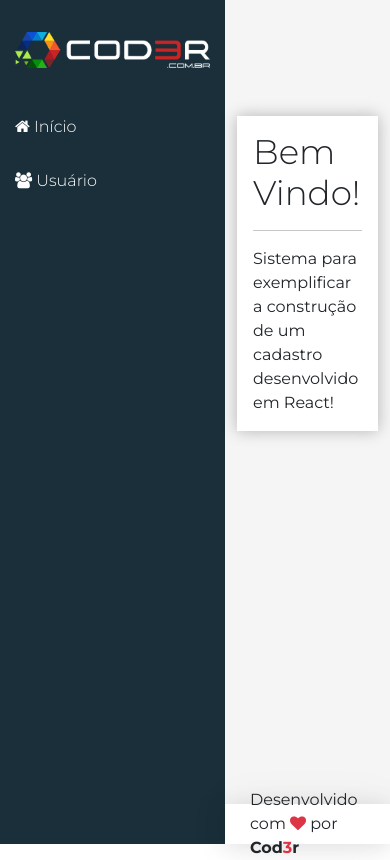
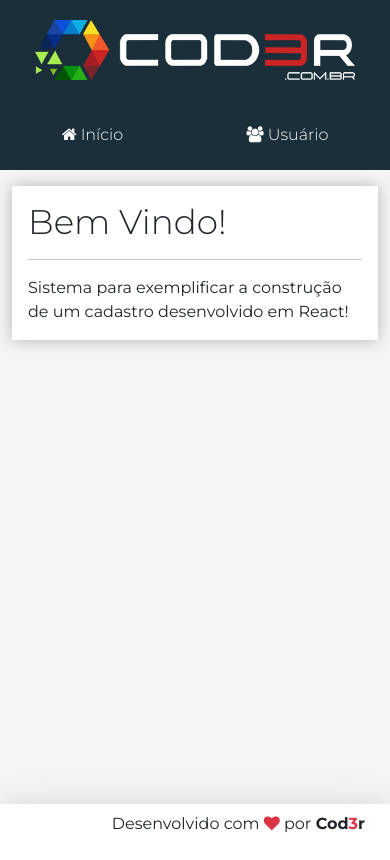
Before and after one commit to lukanvieira/crud, a React (Create React App) app in the folder frontend/: page / in a window 390 px wide. Built offline with nearby package versions, Linux system fonts and the light colour scheme.

Commit message:
Adicionando responsividade

```diff
--- a/frontend/src/components/template/logo.css
+++ b/frontend/src/components/template/logo.css
@@ -9,3 +9,9 @@
     padding: 0px 15px;
     width: 100%;
 }
+
+@media(max-width: 576px) {
+    aside.logo img {
+        width: 350px;
+    }
+}
--- a/frontend/src/components/template/nav.css
+++ b/frontend/src/components/template/nav.css
@@ -16,3 +16,18 @@
 .menu a:hover {
     background: linear-gradient(135deg, #07a7e3, #32dac3 100%);
 }
+
+@media(max-width: 768px) {
+    .menu {
+        display: flex;
+        align-items: center;
+        height: 100%;
+        justify-content: space-around;
+    }
+
+    .menu a {
+        display: inline;
+        padding: 10px;
+        margin: 0px;
+    }
+}
--- a/frontend/src/main/App.css
+++ b/frontend/src/main/App.css
@@ -50,3 +50,36 @@
 footer.footer {
     grid-area: footer;
 }
+
+@media(max-width: 768px) {
+    .app {
+        grid-template-rows:
+            var(--logo-height)
+            var(--menu-top-height)
+            1fr
+            var(--footer-height);
+        grid-template-columns: var(--aside-width) 1fr;
+        grid-template-areas:
+            "logo header"
+            "menu menu"
+            "content content"
+            "footer footer";
+    }
+}
+
+@media(max-width: 576px) {
+    .app {
+        grid-template-rows:
+            var(--logo-height)
+            var(--menu-top-height)
+            1fr
+            var(--footer-height);
+        grid-template-columns: 1fr;
+        grid-template-areas:
+            "logo"
+            "menu"
+            "content"
+            "footer";
+
+    }
+}
```
